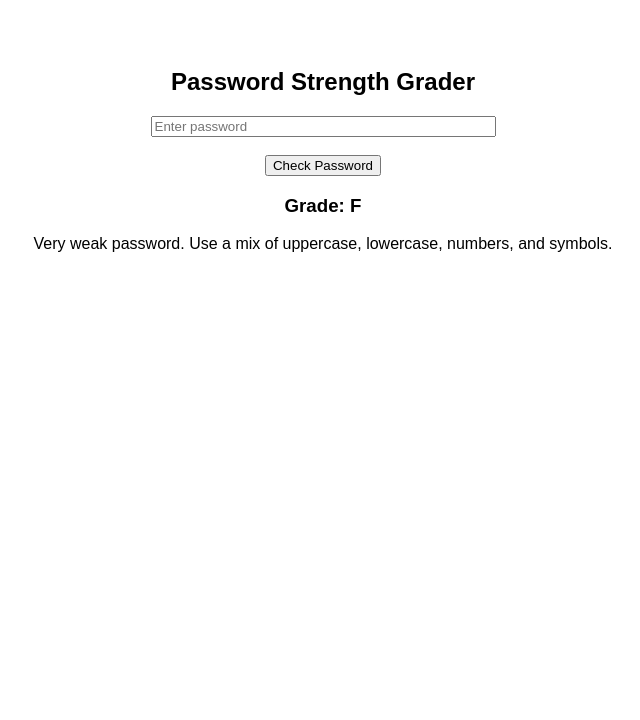
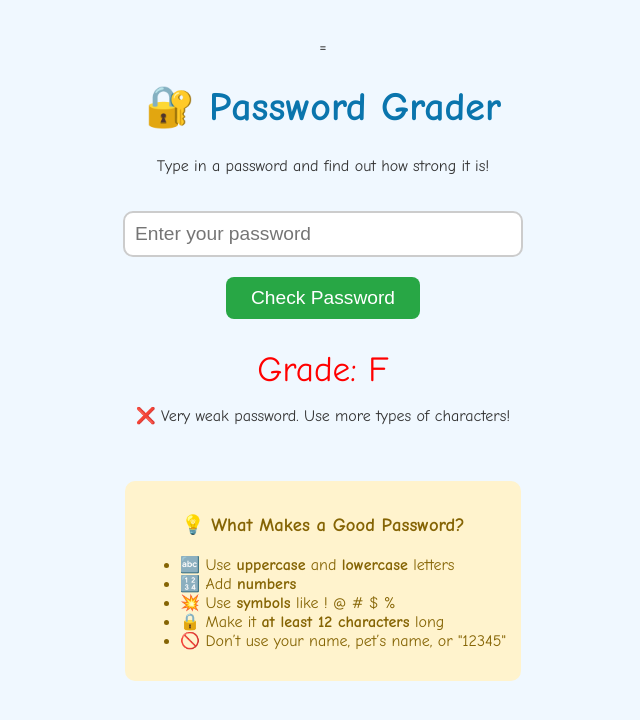
Before and after one commit to akalbfell-impelix/CareerDay, a plain HTML site: page index.html in a window 1280 px wide. Both pictures are taken after a click on the button "Check Password". Shown: the whole page, without its empty margins (317-957 px from the left). Drawn offline with Linux system fonts and the light colour scheme.

Commit message:
Update index.html

```diff
--- a/index.html
+++ b/index.html
@@ -1,15 +1,83 @@
-<!DOCTYPE html>
-<html>
+=<!DOCTYPE html>
+<html lang="en">
 <head>
-    <title>Password Grader</title>
+  <meta charset="UTF-8">
+  <title>🔐 Password Grader</title>
+  <style>
+    body {
+      font-family: 'Comic Sans MS', sans-serif;
+      background-color: #f0f8ff;
+      text-align: center;
+      padding: 30px;
+      color: #333;
+    }
+    h1 {
+      color: #0a75ad;
+      font-size: 2.5em;
+    }
+    input[type="password"] {
+      font-size: 1.2em;
+      padding: 10px;
+      width: 80%;
+      max-width: 400px;
+      margin-top: 20px;
+      border-radius: 10px;
+      border: 2px solid #ccc;
+    }
+    button {
+      font-size: 1.2em;
+      padding: 10px 25px;
+      margin-top: 20px;
+      border: none;
+      border-radius: 8px;
+      background-color: #28a745;
+      color: white;
+      cursor: pointer;
+    }
+    button:hover {
+      background-color: #218838;
+    }
+    #grade {
+      font-size: 2.2em;
+      margin-top: 30px;
+    }
+    .grade-A { color: green; }
+    .grade-B { color: blue; }
+    .grade-C { color: orange; }
+    .grade-D { color: orangered; }
+    .grade-F { color: red; }
+    #tips {
+      background-color: #fff3cd;
+      color: #856404;
+      padding: 15px;
+      margin-top: 40px;
+      border-radius: 10px;
+      display: inline-block;
+      max-width: 500px;
+    }
+  </style>
 </head>
-<body style="font-family: sans-serif; text-align: center; padding: 40px;">
-    <h2>Password Strength Grader</h2>
-    <input type="password" id="password" placeholder="Enter password" size="40" />
-    <br><br>
+<body>
+  <h1>🔐 Password Grader</h1>
+  <p>Type in a password and find out how strong it is!</p>
+
+  <input type="password" id="password" placeholder="Enter your password" />
+  <br>
   <button onclick="gradePassword()">Check Password</button>
-    <h3 id="grade"></h3>
+
+  <div id="grade" class=""></div>
   <p id="explanation"></p>
+
+  <div id="tips">
+    <h3>💡 What Makes a Good Password?</h3>
+    <ul style="text-align: left;">
+      <li>🔤 Use <strong>uppercase</strong> and <strong>lowercase</strong> letters</li>
+      <li>🔢 Add <strong>numbers</strong></li>
+      <li>💥 Use <strong>symbols</strong> like ! @ # $ %</li>
+      <li>🔒 Make it <strong>at least 12 characters</strong> long</li>
+      <li>🚫 Don’t use your name, pet’s name, or "12345"</li>
+    </ul>
+  </div>
 
   <script>
     function gradePassword() {
@@ -22,23 +90,31 @@
       const typesUsed = [hasUpper, hasLower, hasDigit, hasSymbol].filter(Boolean).length;
 
       let grade = "F";
-            let explanation = "Very weak password. Use a mix of uppercase, lowercase, numbers, and symbols.";
+      let explanation = "❌ Very weak password. Use more types of characters!";
+      let cssClass = "grade-F";
 
       if (length >= 12 && typesUsed >= 3) {
-                grade = "A";
-                explanation = "Strong password! Long and uses a mix of character types.";
+        grade = "A ✅";
+        explanation = "🎉 Strong password! Great job using a mix of characters.";
+        cssClass = "grade-A";
       } else if (length < 12 && typesUsed >= 3) {
-                grade = "B";
-                explanation = "Good password, but it's a bit short. Try using 12+ characters.";
+        grade = "B 👍";
+        explanation = "Good password, but try making it longer!";
+        cssClass = "grade-B";
       } else if (length >= 8 && typesUsed >= 2) {
-                grade = "C";
-                explanation = "Decent password, but could be stronger with more character types.";
+        grade = "C 😐";
+        explanation = "Okay password. Try adding more types of characters.";
+        cssClass = "grade-C";
       } else if (length < 8 && typesUsed >= 2) {
-                grade = "D";
-                explanation = "Weak password. Try using at least 8 characters.";
+        grade = "D 😬";
+        explanation = "Too short. Try at least 8 characters.";
+        cssClass = "grade-D";
       }
 
-            document.getElementById("grade").textContent = `Grade: ${grade}`;
+      const gradeDiv = document.getElementById("grade");
+      gradeDiv.textContent = `Grade: ${grade}`;
+      gradeDiv.className = cssClass;
+
       document.getElementById("explanation").textContent = explanation;
     }
   </script>
```
Lines whose indentation alone changed are shown as unchanged.
